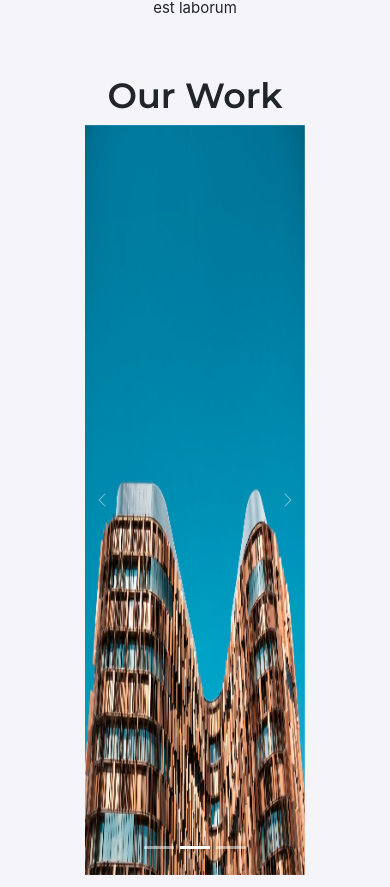
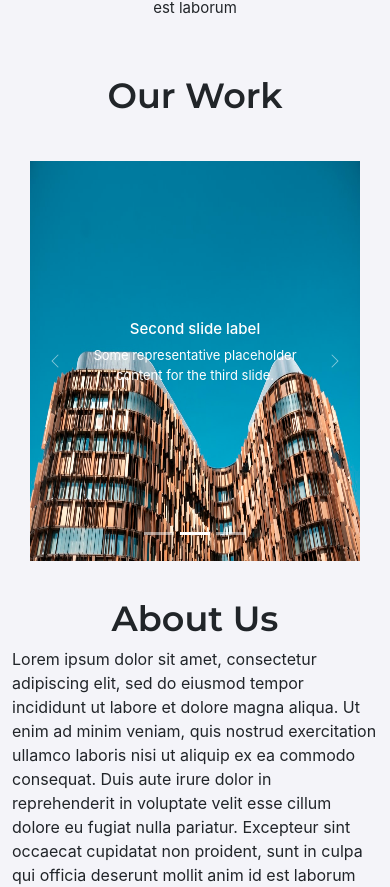
Before and after one commit to melissabarrerafarias/freelanced-company, a React (Create React App) app: page / in a window 390 px wide. Shown: the part 1116-2003 px from the top of the page. Built offline with nearby package versions, Linux system fonts and the light colour scheme.

Commit message:
mobile responsiveness for our work section

```diff
--- a/src/landing-page.css
+++ b/src/landing-page.css
@@ -84,6 +84,10 @@ body, html {
     .carousel-branding {
         margin-top: 26%;
     }
+
+    #carouselExampleCaptions {
+        width: 80%;
+    }
  }
 
 @media (max-width: 1199.98px) {
@@ -95,6 +99,10 @@ body, html {
 @media (max-width: 991.98px) {
     .brand-name {
         font-size: 50px
+    }
+
+    .example-images {
+        height: 500px
     }
 }
 
@@ -115,6 +123,24 @@ body, html {
     .offer-description {
         margin-top: 5%;
     }
+
+    #carouselExampleCaptions {
+        width: 80%;
+        margin-top: 10%;
+    }
+
+    .example-images {
+        height: 500px
+    }
+
+    .carousel-caption {
+        bottom: 35%;
+        font-size: 15px;
+    }
+
+    #carouselExampleCaptions h5 {
+        font-size: 18px;
+    }
 }
 
 @media (max-width: 575.98px) {
@@ -130,6 +156,23 @@ body, html {
     .offer-description {
         padding-right: 10%;
         padding-left: 10%;
+    }
+
+    #carouselExampleCaptions {
+        width: 90%;
+    }
+
+    .example-images {
+        height: 400px
+    }
+
+    .carousel-caption {
+        bottom: 35%;
+        font-size: 13px;
+    }
+
+    #carouselExampleCaptions h5 {
+        font-size: 15px;
     }
 }
 
@@ -154,4 +197,21 @@ body, html {
         padding-right: 10%;
         padding-left: 10%;
     }
+
+    #carouselExampleCaptions {
+        width: 95%;
+    }
+
+    .example-images {
+        height: 300px
+    }
+
+    .carousel-caption {
+        bottom: 25%;
+        font-size: 12px;
+    }
+
+    #carouselExampleCaptions h5 {
+        font-size: 14px;
+    }
 }
--- a/src/pages/LandingPage.js
+++ b/src/pages/LandingPage.js
@@ -3,7 +3,7 @@ import '../landing-page.css';
 
 import placeholder1 from '../assets/images/SF.jpg';
 import placeholder2 from '../assets/images/odd-city.jpg';
-import placeholder3 from '../assets/images/city.jpg';
+import placeholder3 from '../assets/images/clean.jpg';
 import developers from '../assets/images/shelsy.jpg';
 
 function LandingPage() {
@@ -69,21 +69,21 @@ function LandingPage() {
                     <div class="carousel-inner">
                         <div class="carousel-item active">
                             <img src={placeholder1} class="d-block w-100 example-images" alt="..."></img>
-                            <div class="carousel-caption d-none d-md-block">
+                            <div class="carousel-caption">
                                 <h5>First slide label</h5>
                                 <p>Some representative placeholder content for the first slide.</p>
                             </div>
                         </div>
                         <div class="carousel-item">
                             <img src={placeholder2} class="d-block w-100 example-images" alt="..."></img>
-                            <div class="carousel-caption d-none d-md-block">
+                            <div class="carousel-caption">
                                 <h5>Second slide label</h5>
                                 <p>Some representative placeholder content for the third slide.</p>
                             </div>
                         </div>
                         <div class="carousel-item">
                             <img src={placeholder3} class="d-block w-100 example-images" alt="..."></img>
-                            <div class="carousel-caption d-none d-md-block">
+                            <div class="carousel-caption">
                                 <h5>Third slide label</h5>
                                 <p>Some representative placeholder content for the third slide.</p>
                             </div>
```
Also changed, not shown: src/assets/images/clean.jpg (added).
